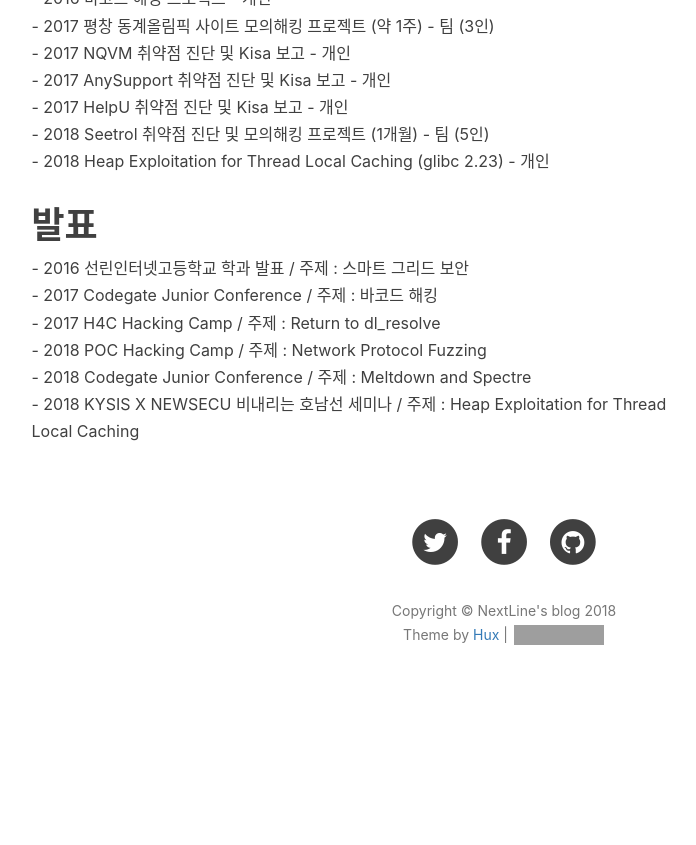
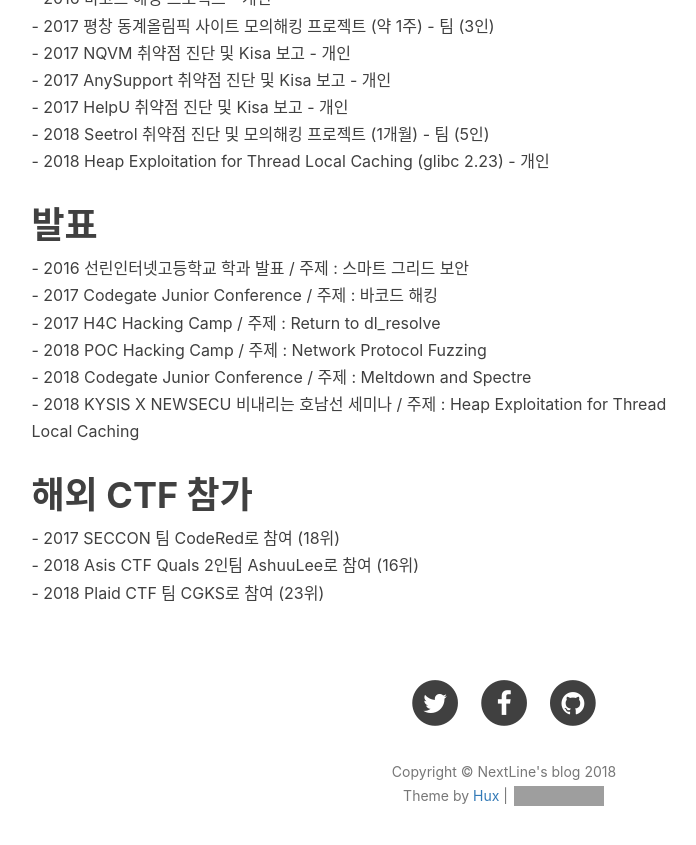
Before and after one commit to LYoungJoo/lyoungjoo.github.io, a Jekyll site: the page built from about.html, in a window 1280 px wide and 900 px high, scrolled down 1235 px. Shown: the top 845 px of the window, without its empty margins (136-832 px from the left). Built offline with Jekyll 4.4.1, drawn with Linux system fonts in a browser that asks for light colours; nearby versions of some CDN libraries; comment, search, counter and statistics services are not loaded; before the commit the page ends 1974 px from its top, so only the background shows below that; grey boxes are pictures that could not be loaded.

Commit message:
Update about.html

```diff
--- a/about.html
+++ b/about.html
@@ -54,6 +54,11 @@
 - 2018 Codegate Junior Conference / 주제 : Meltdown and Spectre<br>
 - 2018 KYSIS X NEWSECU 비내리는 호남선 세미나 / 주제 : Heap Exploitation for Thread Local Caching<br>
 
+
+<h1>해외 CTF 참가</h1>
+- 2017 SECCON 팀 CodeRed로 참여 (18위)<br>
+- 2018 Asis CTF Quals 2인팀 AshuuLee로 참여 (16위)<br>
+- 2018 Plaid CTF 팀 CGKS로 참여 (23위)<br>
 
 
 </div>
```
